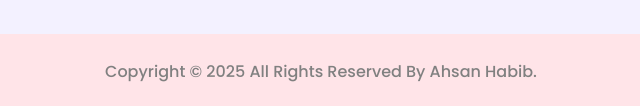
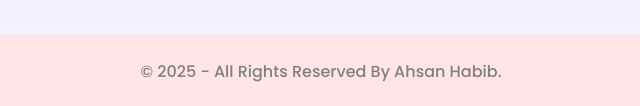
Before and after one commit to bdahsan1999wd/leader-board, a plain HTML site: page index.html in a window 1280 px wide. Shown: the part 1265-1371 px from the top of the page, 319-959 px from the left. Drawn offline with nearby package versions, Linux system fonts and the light colour scheme.

Commit message:
Add JavaScript to display creation-to-current year range dynamically

```diff
--- a/index.html
+++ b/index.html
@@ -277,8 +277,33 @@
 
     <!---------- Footer Section Added ---------->
     <footer id="footer">
-        <p>Copyright &copy; 2025 All Rights Reserved By Ahsan Habib.</p>
+        <p>&copy; <span id="year-range"></span> - All Rights Reserved By Ahsan Habib.</p>
     </footer>
+
+    <!----- JavaScript Added Create to Current Dynamic Year Update----->
+    <script>
+
+        // -----Website launch year-----
+        const createdYear = 2025;
+
+        // -----Get the current year from the system-----
+        const currentYear = new Date().getFullYear();
+
+        // -----Initialize the year range string-----
+        let yearRange = "";
+
+        // -----If the website was created this year, show only that year Otherwise, show a range like "2025–2026"-----
+        if (createdYear === currentYear) {
+            yearRange = `${createdYear}`;
+        }
+        else {
+            yearRange = `${createdYear}-${currentYear}`;
+        }
+
+        // -----Update the year range into the footer span with ID "year-range"-----
+        document.getElementById("year-range").textContent = yearRange;
+
+    </script>
 
 </body>
 
```
